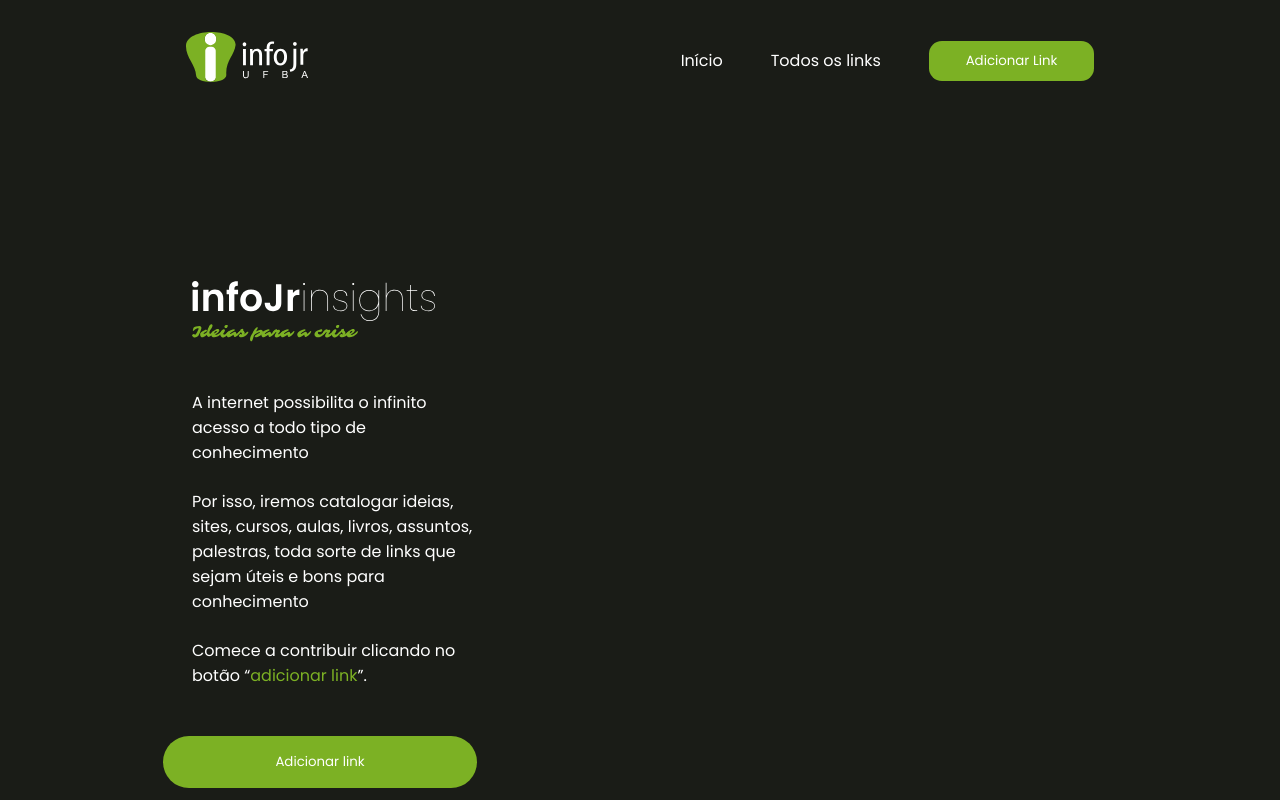
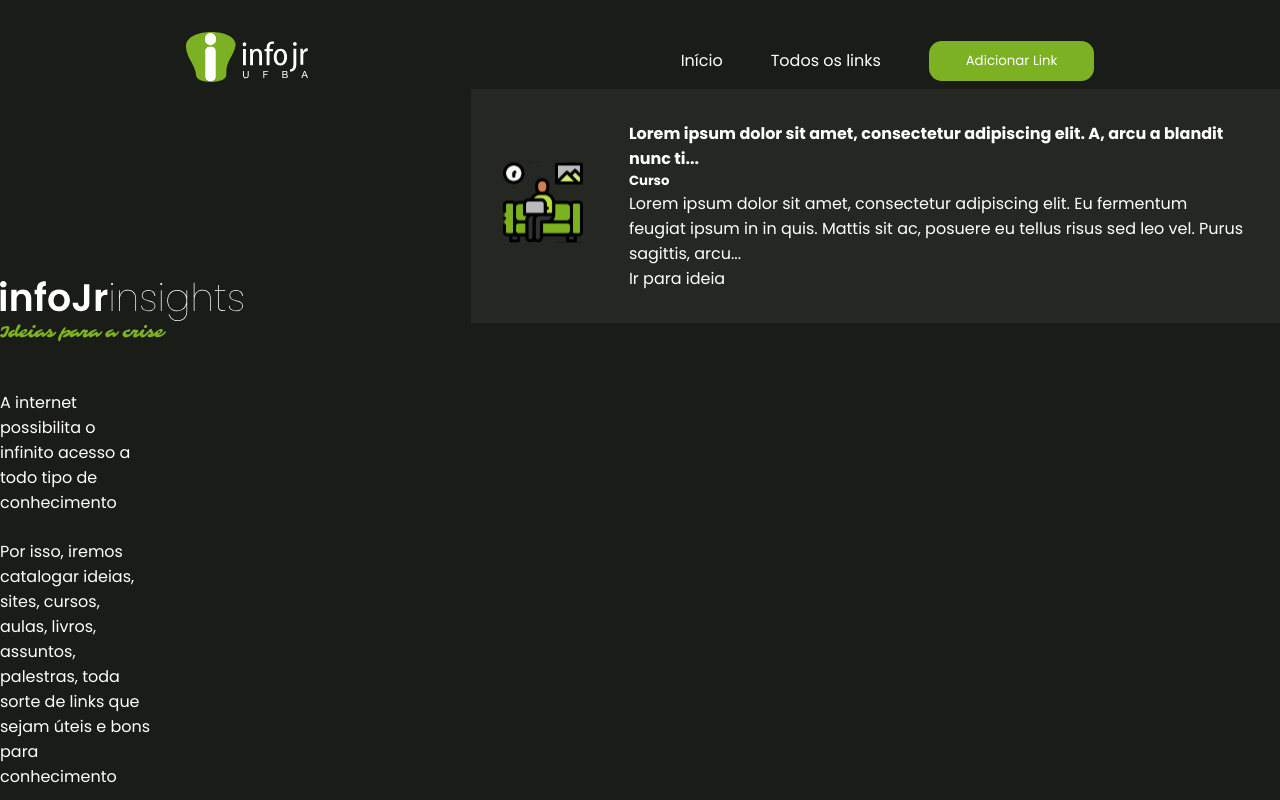
Before and after one commit to laisapereira/infojr-insights, a Next.js app in the folder front-end/infojr-insights/: page / in a window 1280 px wide. Built offline with nearby package versions, Linux system fonts and the light colour scheme.

Commit message:
tudo quebrado

```diff
--- a/front-end/infojr-insights/pages/index.tsx
+++ b/front-end/infojr-insights/pages/index.tsx
@@ -2,12 +2,17 @@ import React from 'react';
 import Header from '../src/components/Header'
 import Footer from '../src/components/Footer'
 import AsideHome from '../src/components/AsideHome';
+import Card from '../src/components/Cards';
 
 export default function Home() {
   return (
     <div>
       <Header />
-      <AsideHome />
+
+      <div style={{display:"flex"}}>
+        <AsideHome />
+        <Card />
+      </div>
       <Footer />
     </div>
   );
--- /dev/null
+++ b/front-end/infojr-insights/src/components/Cards/index.tsx
@@ -0,0 +1,43 @@
+import React, {useState} from 'react';
+import { Container, Inform } from '../../styles/card';
+
+const Card: React.FC = () => {
+
+    return (
+
+
+
+      <Container>
+        <div>
+            <a href="/ideia"><img src={'icon_ideia.svg'} alt="logo" /></a>
+        </div>
+
+
+        <Inform>
+            <h4>Lorem ipsum dolor sit amet, consectetur adipiscing elit. A, arcu a blandit nunc ti... </h4>
+            <h5> Curso </h5>
+            <p> Lorem ipsum dolor sit amet, consectetur adipiscing elit. Eu fermentum feugiat ipsum in in quis.
+            Mattis sit ac, posuere eu tellus risus sed leo vel. Purus sagittis, arcu... </p>
+            <a href="/ideia"> Ir para ideia </a>
+        </Inform>
+
+
+
+
+      </Container>
+
+
+
+
+
+
+
+
+    );
+
+}
+
+
+
+
+export default Card
--- /dev/null
+++ b/front-end/infojr-insights/src/styles/card.ts
@@ -0,0 +1,23 @@
+import styled from "styled-components";
+
+export const Container = styled.div `
+
+    display:flex;
+    gap: 2.9rem;
+    align-items:center;
+    justify-content:center;
+    background-color:rgba(37, 40, 34, 1);
+    width: max-content;
+    height: max-content;
+    padding: 2rem;
+
+
+
+
+`
+
+export const Inform = styled.div `
+
+
+
+`
```
Also changed, not shown: front-end/infojr-insights/public/icon_ideia.svg (added).
